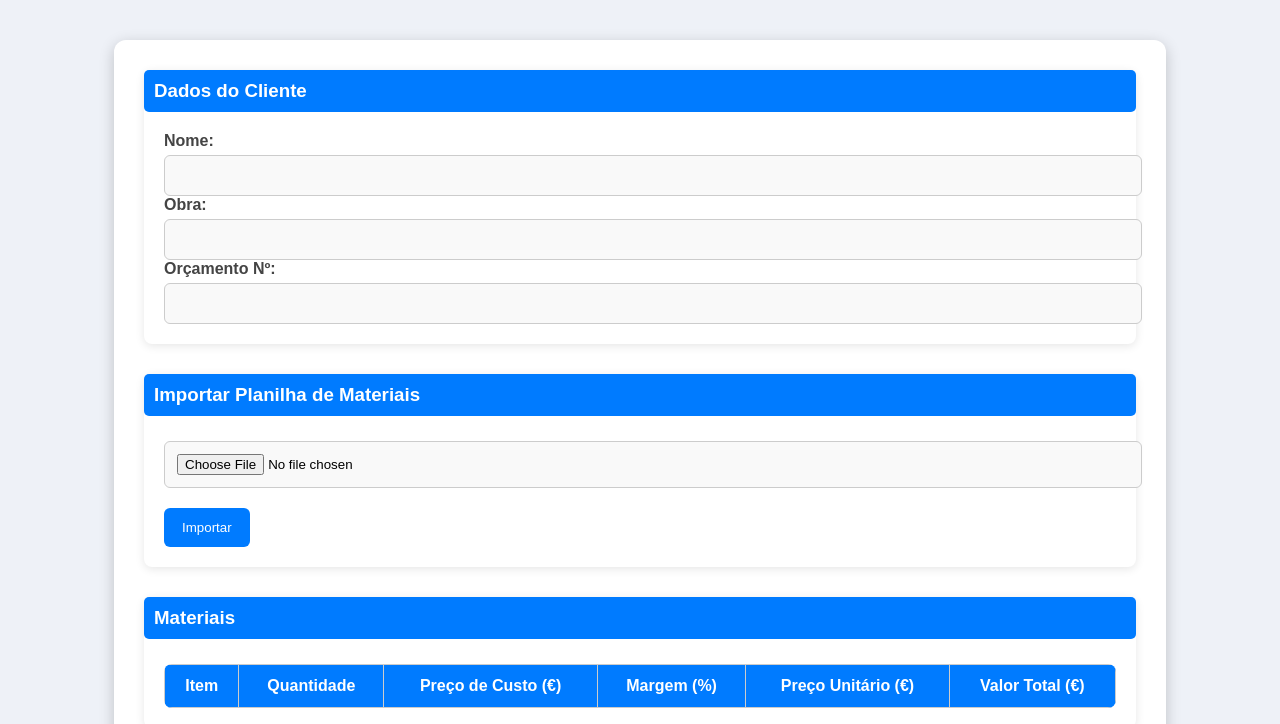
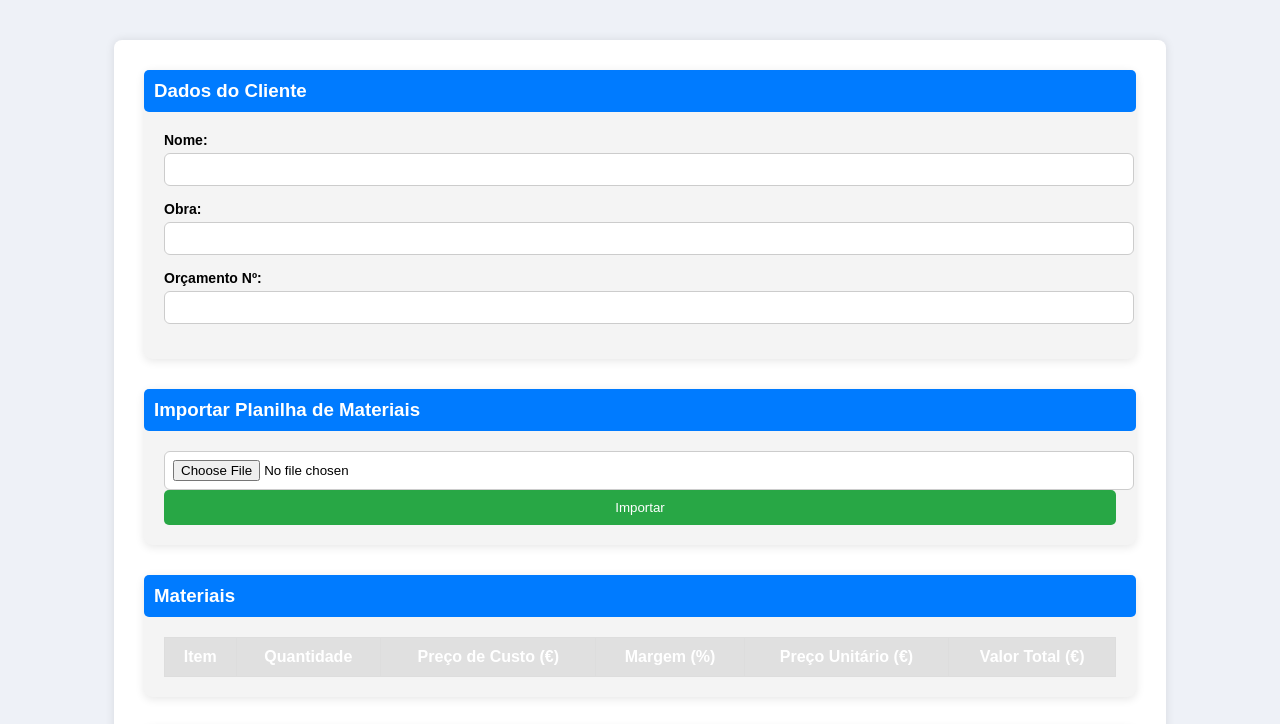
Before and after one commit to 0xdavidmorato/ited, a plain HTML site: page index.html in a window 1280 px wide. Shown: the top 724 px of the page. Drawn offline with Linux system fonts and the light colour scheme.

Commit message:
Update styles.css

```diff
--- a/styles.css
+++ b/styles.css
@@ -9,8 +9,8 @@ body {
     max-width: 80%;
     background: white;
     padding: 30px;
-    border-radius: 12px;
-    box-shadow: 0px 4px 15px rgba(0, 0, 0, 0.2);
+    border-radius: 8px;
+    box-shadow: 0px 0px 10px rgba(0, 0, 0, 0.1);
     margin: 20px auto;
 }
 
@@ -20,20 +20,22 @@ h2, h3 {
     margin-bottom: 15px;
 }
 
+h3 {
+    margin-bottom: 15px;
+}
+
 label {
+    font-size: 14px;
     font-weight: bold;
-    color: #444;
     margin-bottom: 5px;
 }
 
-input {
+input, select {
     width: 100%;
-    padding: 12px;
-    margin-top: 5px;
+    padding: 8px;
     border: 1px solid #ccc;
     border-radius: 6px;
-    background: #f9f9f9;
-    transition: all 0.3s ease;
+    background: #fff;
 }
 
 input:focus {
@@ -45,20 +47,17 @@ input:focus {
 table {
     width: 100%;
     border-collapse: collapse;
-    margin-top: 25px;
-    background: white;
-    border-radius: 8px;
-    overflow: hidden;
+    margin-top: 15px;
 }
 
 th, td {
-    border: 1px solid #ccc;
-    padding: 12px;
+    border: 1px solid #ddd;
+    padding: 10px;
     text-align: center;
 }
 
 th {
-    background-color: #007bff;
+    background-color: #e0e0e0;
     color: white;
     font-weight: bold;
 }
@@ -68,16 +67,15 @@ tr:nth-child(even) {
 }
 
 .btn {
-    display: inline-block;
-    padding: 12px 18px;
-    background: #007bff;
+    padding: 10px 20px;
+    background: #28a745;
     color: white;
     border: none;
-    border-radius: 6px;
+    border-radius: 5px;
     cursor: pointer;
-    margin-top: 20px;
+    display: block;
+    width: 100%;
     text-align: center;
-    transition: 0.3s;
 }
 
 .btn:hover {
@@ -99,12 +97,18 @@ form input {
     margin-bottom: 15px;
 }
 
+.form-group {
+    display: flex;
+    flex-direction: column;
+    margin-bottom: 15px;
+}
+
 /* Separação de áreas */
 
 .section {
     margin-bottom: 30px;
     padding: 20px;
-    background: #ffffff;
+    background: #f4f4f4;
     border-radius: 8px;
     box-shadow: 0px 2px 10px rgba(0, 0, 0, 0.1);
 }
```
